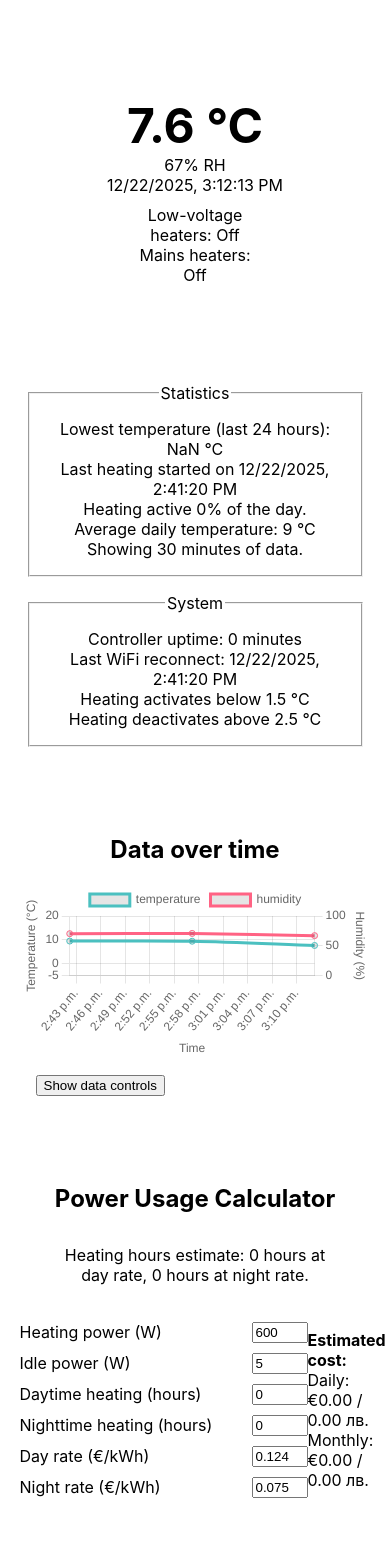
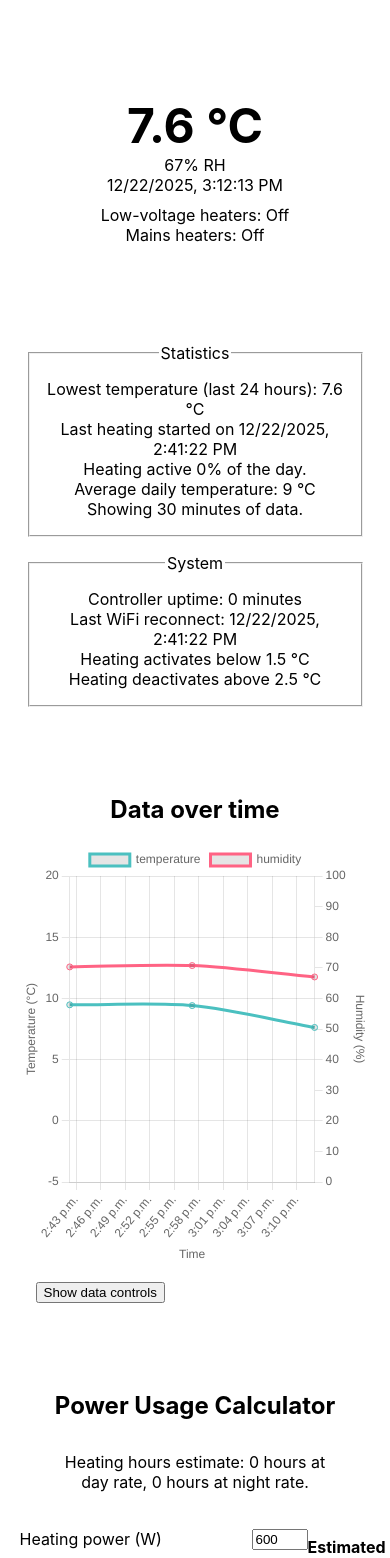
Before and after one commit to jorenca/plant-heater, a React app in the folder web-ui/: page / in a window 390 px wide. Shown: the top 1558 px of the page. Before the commit the page ends 1519 px from the top, so only its background shows below. Built offline with nearby package versions, Linux system fonts and the light colour scheme.

Commit message:
Small web UI improvements around responsiveness

```diff
--- a/web-ui/src/App.css
+++ b/web-ui/src/App.css
@@ -1,3 +1,7 @@
+body {
+  margin: 0;
+}
+
 .app-container {
   width: 900px;
   margin: 1rem auto;
--- a/web-ui/src/components/InformationBoxes.css
+++ b/web-ui/src/components/InformationBoxes.css
@@ -3,6 +3,11 @@
 
   display: flex;
   flex-direction: column;
+}
+
+.info-box-main {
+  text-align: center;
+  margin: 5rem 0;
 }
 
 .heating-info {
--- a/web-ui/src/components/InformationBoxes.js
+++ b/web-ui/src/components/InformationBoxes.js
@@ -44,7 +44,7 @@ export default function InformationBoxes({
   return (
     <>
       <div className='info-boxes-container'>
-        <div style={{ textAlign: 'center', margin: '5rem' }}>
+        <div className='info-box-main'>
           <div style={{ fontWeight: 'bold', fontSize: 'xxx-large' }}>
             {temperature} °C
           </div>
--- a/web-ui/src/components/chart/ChartAndControls.js
+++ b/web-ui/src/components/chart/ChartAndControls.js
@@ -39,13 +39,15 @@ export default function ChartAndControls({ timestamps, sensorData, clearDataFn }
               <span style={{ marginRight: '1rem' }}>Data points: {timestamps.length}</span>
               <button onClick={confirmClear}>Clear data</button>
               <div>
-                <label for="showActivationTemps">Plot activation temperatures</label>
+                <label>
+                Plot activation temperatures
                   <input
                     name="showActivationTemps"
                     type="checkbox"
                     value={plotActivationTemps}
                     onChange={() => setPlotActivationTemps(!plotActivationTemps)}
                   />
+                </label>
               </div>
           </div>
         )}
--- /dev/null
+++ b/web-ui/src/components/chart/SensorChart.css
@@ -0,0 +1,14 @@
+.chart-container {
+  /* Use relative positioning for Chart.js to detect size changes */
+  position: relative;
+  width: 100%;
+  height: 50vh; /* Takes 50% of the viewport height */
+  margin: auto; /* Center the chart */
+}
+
+/* Optional: Use media queries to adjust sizes specifically for mobile vs desktop */
+@media (min-width: 768px) {
+  .chart-container {
+    height: 400px; /* Fixed height for larger screens */
+  }
+}
--- a/web-ui/src/components/chart/SensorChart.js
+++ b/web-ui/src/components/chart/SensorChart.js
@@ -12,6 +12,8 @@ import "chartjs-adapter-date-fns";
 import { Line } from "react-chartjs-2";
 
 import thresholdBackgroundPlugin from "./thresholdBackgroundPlugin";
+
+import "./SensorChart.css";
 
 
 ChartJS.register(thresholdBackgroundPlugin());
@@ -119,6 +121,7 @@ export default function SensorChart({ timestamps, sensorData, plotReferenceLines
 
   const options = {
     responsive: true,
+    maintainAspectRatio: false, // This allows the chart to fill the height and width of its parent container
     animation: false,
     scales,
     plugins: {
@@ -132,5 +135,9 @@ export default function SensorChart({ timestamps, sensorData, plotReferenceLines
     },
   };
 
-  return <Line data={chartData} options={options} />;
+  return (
+    <div className="chart-container">
+      <Line data={chartData} options={options} />
+    </div>
+  );
 }
--- a/web-ui/src/hooks/useSensorData.js
+++ b/web-ui/src/hooks/useSensorData.js
@@ -13,7 +13,7 @@ export const STORED_VALUES = [
   "lvHeatPower"
 ];
 
-const POLL_INTERVAL_TESTING = 3*1000;
+const POLL_INTERVAL_TESTING = 5 * 1000;
 const POLL_INTERVAL_PROD = 15 * 60 * 1000; // 15 minutes
 const POLL_INTERVAL = isDevEnv() ? POLL_INTERVAL_TESTING : POLL_INTERVAL_PROD;
 
@@ -75,7 +75,11 @@ export function useSensorData() {
     setTimestamps([]);
     setSensorData({});
     setLatestData({});
-    fetchData();
+    if (isDevEnv()) {
+      window.location.reload(); // discard mock objects state
+    } else {
+      fetchData();
+    }
   }, []);
 
   return {
--- a/web-ui/src/stats/minimumStats.js
+++ b/web-ui/src/stats/minimumStats.js
@@ -16,6 +16,6 @@ export function calculateMinimumStats(timestamps, sensorData, thresholdHoursAgo)
     .filter((d, i) => timestamps[i] > pastThreshold);
 
   return {
-    minTemperature: round(Math.min(temps), 1)
+    minTemperature: round(Math.min(...temps), 1)
   };
 }
```
Also changed, not shown: 1 other file (tests, documents, lock files or other folders). Lines whose indentation alone changed are shown as unchanged.
